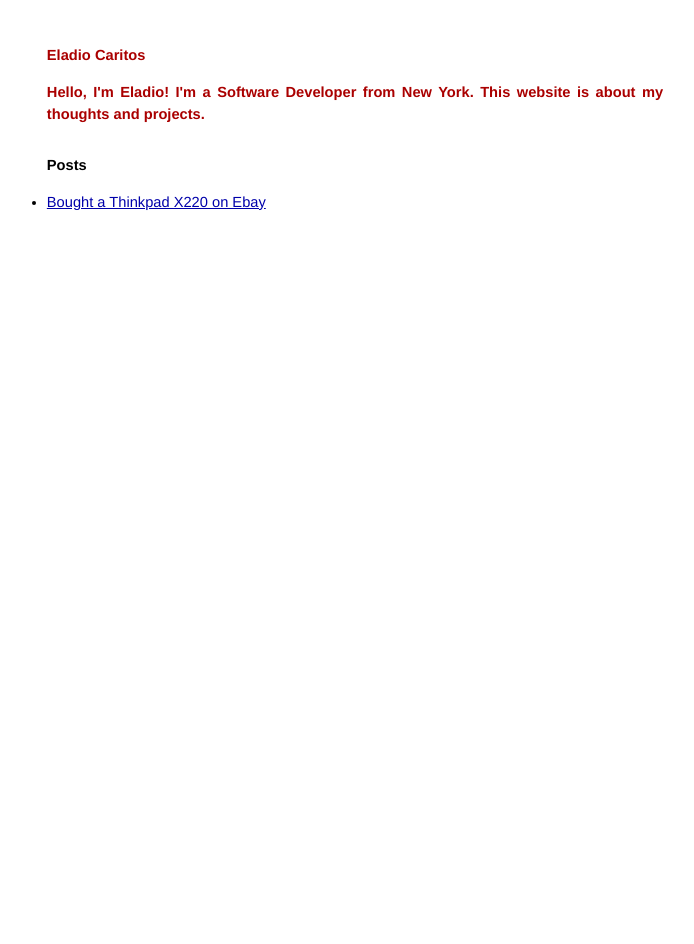
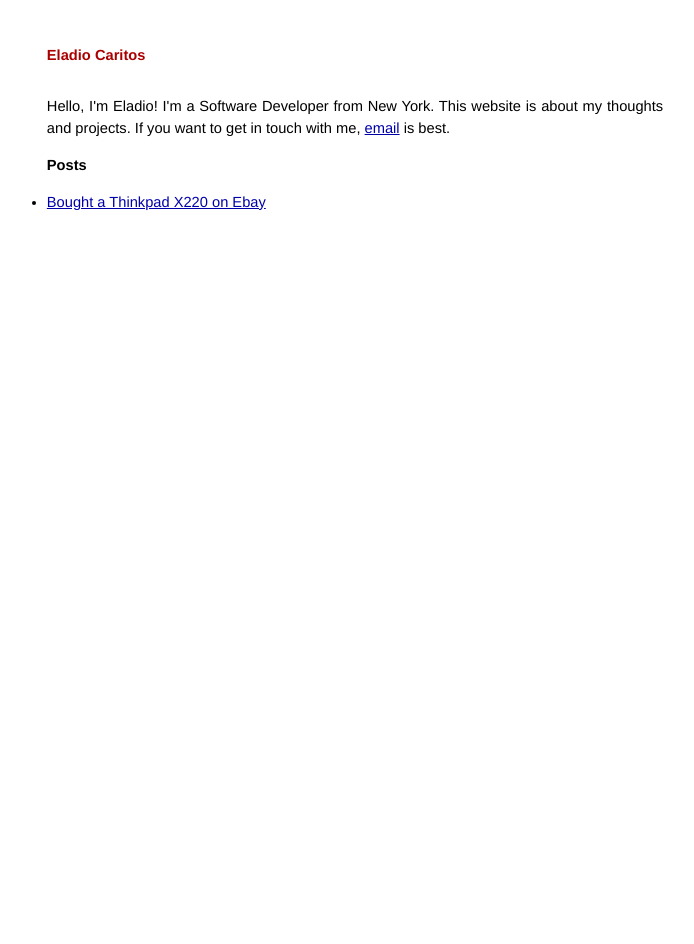
Before and after one commit to caritos/caritos.github.io, a Jekyll site: the page built from index.html, in a window 1280 px wide. Shown: the whole page, without its empty margins (285-979 px from the left). Built offline with Jekyll 4.4.1, drawn with Linux system fonts in a browser that asks for light colours.

Commit message:
added email address

```diff
--- a/_layouts/default.html
+++ b/_layouts/default.html
@@ -20,10 +20,11 @@
 <div class="site">
   <div class="title">
     <a href="/">Eladio Caritos</a>
-    <p>
-    Hello, I'm Eladio!  I'm a Software Developer from New York.  This website is about my thoughts and projects.
-    </p>
   </div>
+
+  <p>
+  Hello, I'm Eladio!  I'm a Software Developer from New York.  This website is about my thoughts and projects.  If you want to get in touch with me, <a href="mailto:eladio@caritos.com">email</a> is best.
+  </p>
 
   {{ content }}
 
```
